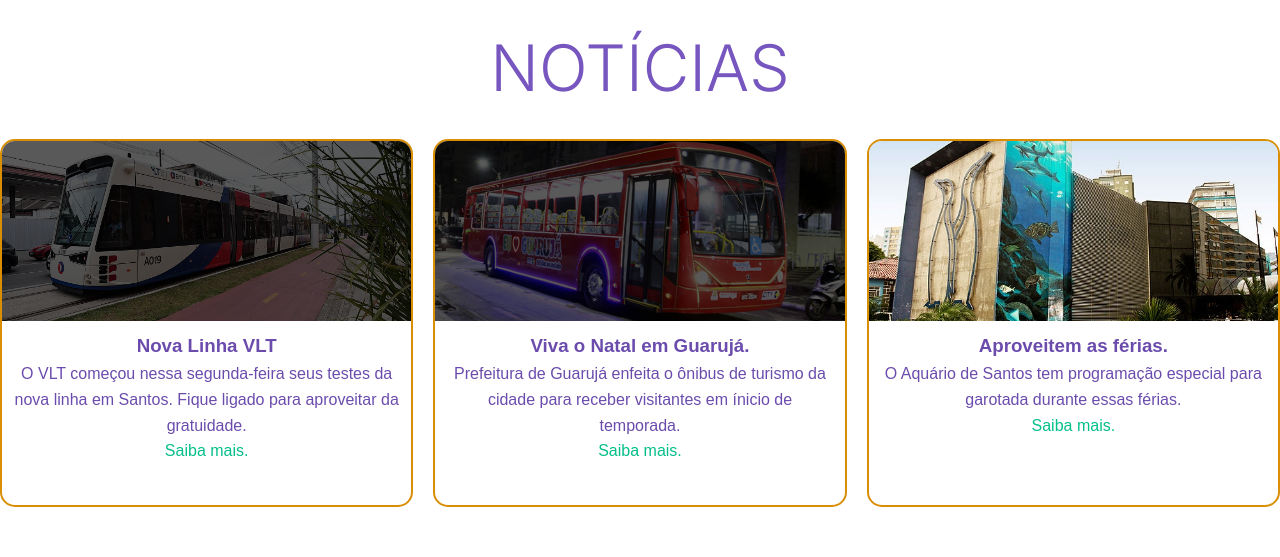
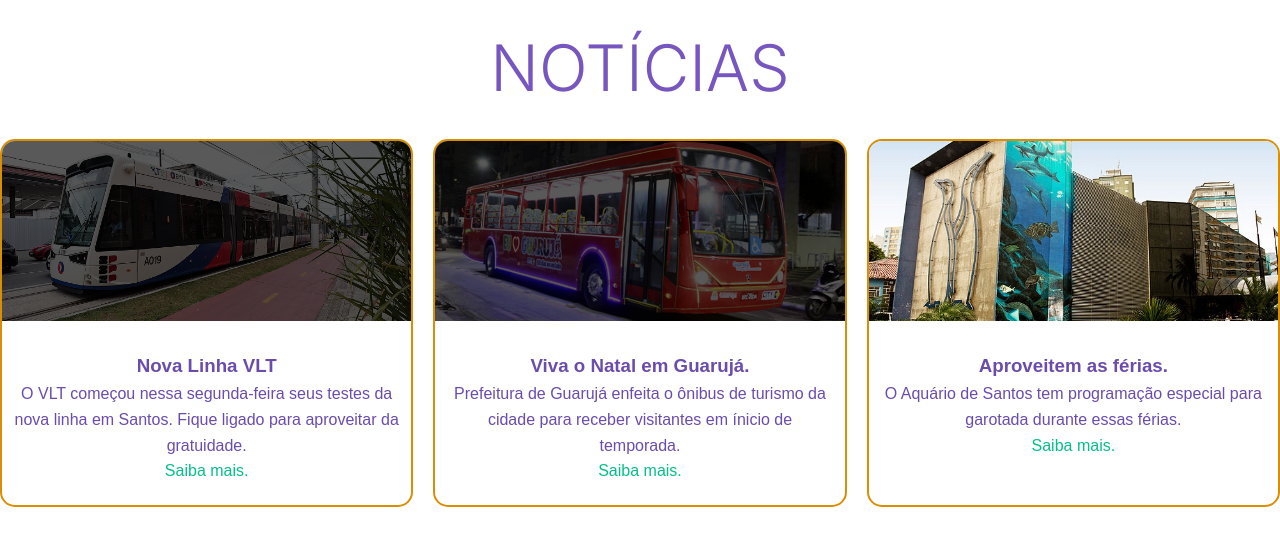
Before and after one commit to oliveira846/bora-role, a plain HTML site: page blog_SantosRegiao.html in a window 1280 px wide. Shown: the part 879-1436 px from the top of the page. Drawn offline with Linux system fonts and the light colour scheme; a web font is replaced by a local one.

Commit message:
upp final

```diff
--- a/blog_SantosRegiao.css
+++ b/blog_SantosRegiao.css
@@ -80,7 +80,6 @@ body {
   border: 2px solid #D98E04;
   border-radius: 15px;
   overflow: hidden;
-  background: #fff;
   display: flex;
   flex-direction: column;
 
@@ -101,6 +100,8 @@ body {
   padding: 10px;
   color: #6b4cad;
   text-align: center;
+
+  margin-top: 20px;
 }
 
 #card_conteudo a {
@@ -164,3 +165,7 @@ body {
     margin: 10px 0;
   }
 }
+
+body{
+
+}
```
